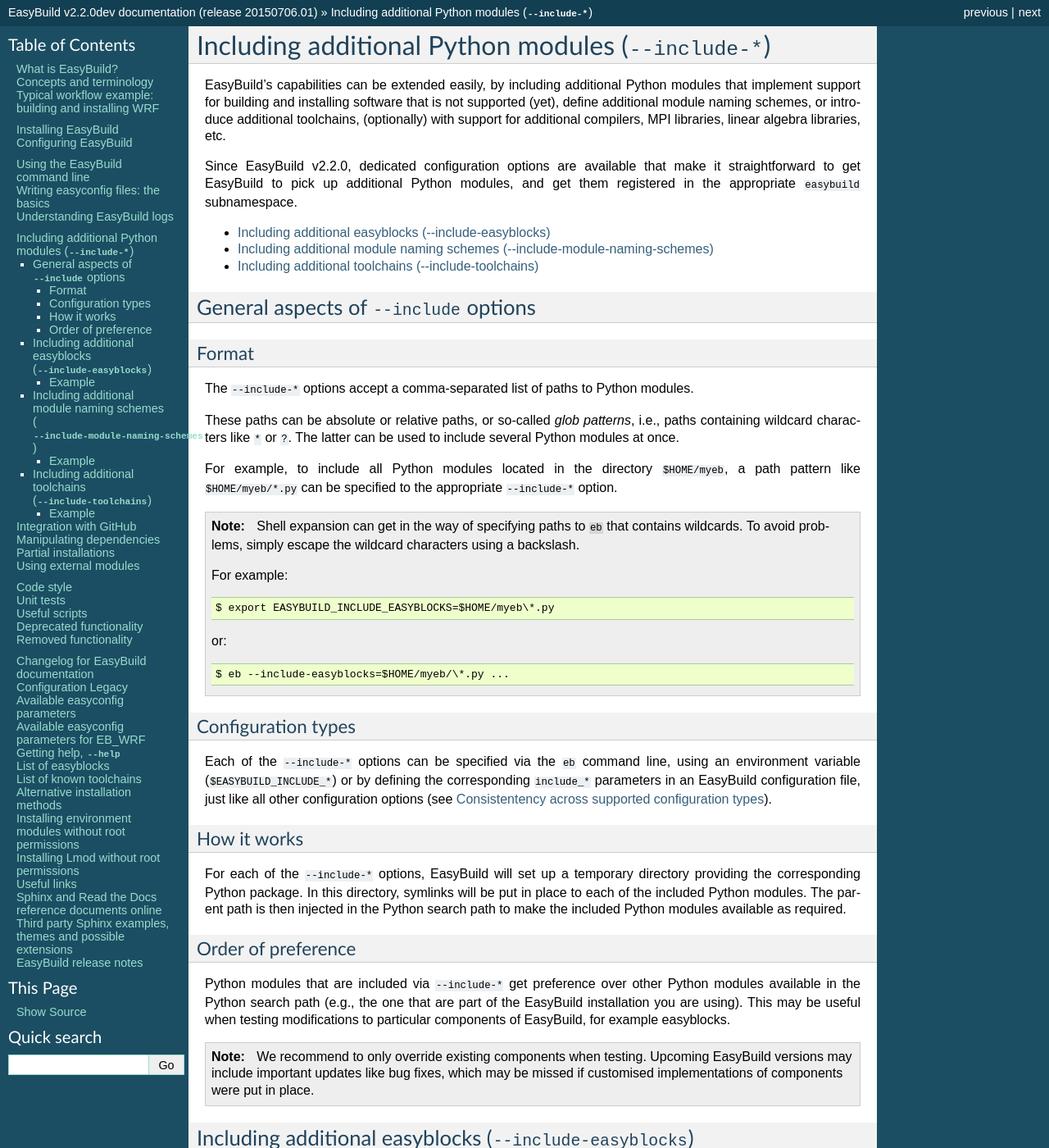
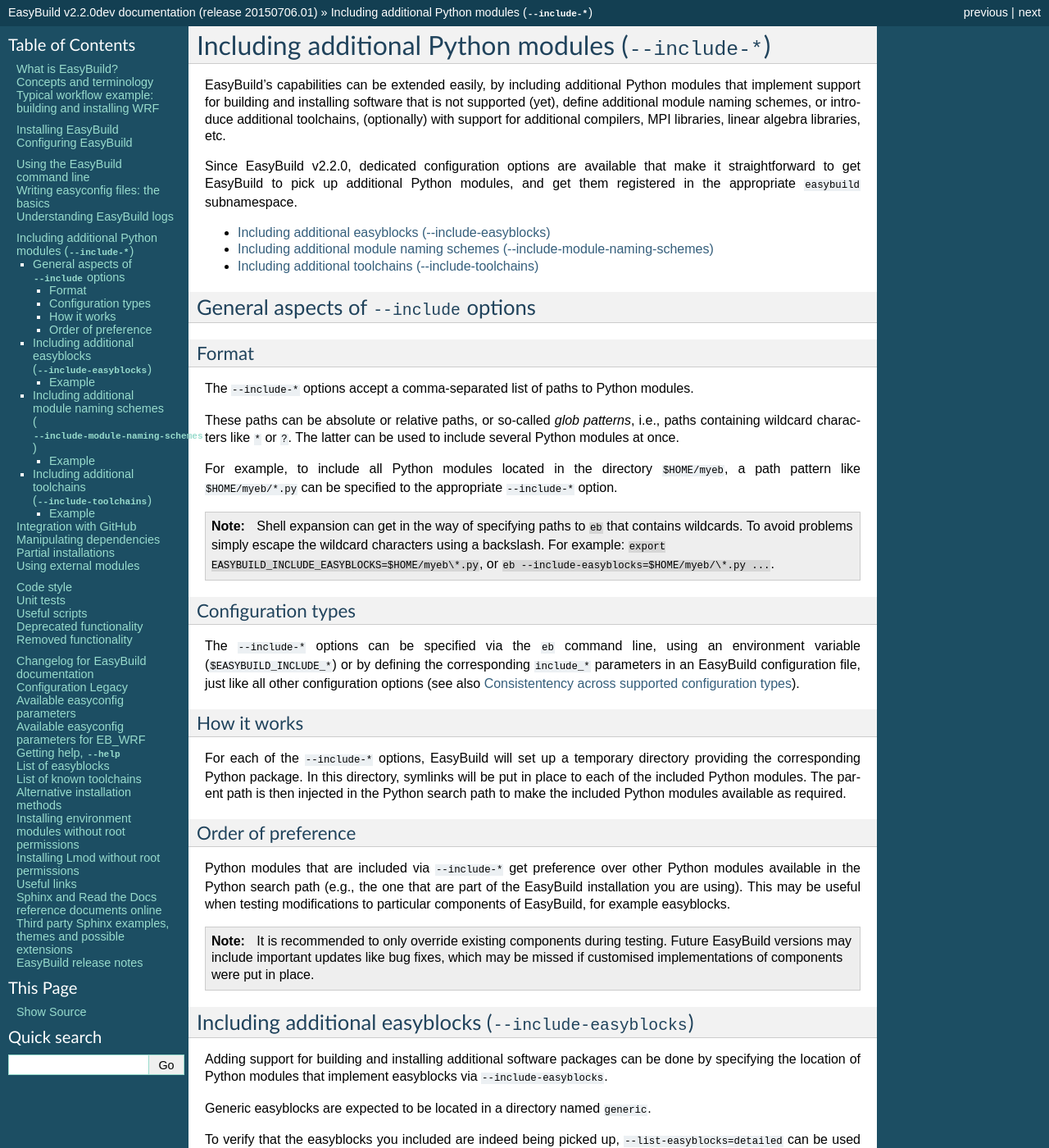
Before and after one commit to easybuilders/easybuild, a Sphinx documentation site: the page built from docs/Including_additional_Python_modules.rst, in a window 1280 px wide and 1400 px high. Shown: the whole window at 82% size. Built offline with Sphinx 7.4.7, drawn with Linux system fonts in a browser that asks for light colours; some of the changed text lies outside the part shown.

Commit message:
minor style fixes

```diff
--- a/docs/Including_additional_Python_modules.rst
+++ b/docs/Including_additional_Python_modules.rst
@@ -32,23 +32,17 @@
 For example, to include all Python modules located in the directory ``$HOME/myeb``, a path pattern like
 ``$HOME/myeb/*.py`` can be specified to the appropriate ``--include-*`` option.
 
-.. note:: Shell expansion can get in the way of specifying paths to ``eb`` that contains wildcards. To avoid problems,
-          simply escape the wildcard characters using a backslash.
+.. note:: Shell expansion can get in the way of specifying paths to ``eb`` that contains wildcards. To avoid problems
+          simply escape the wildcard characters using a backslash. For example:
+          ``export EASYBUILD_INCLUDE_EASYBLOCKS=$HOME/myeb\*.py``, or ``eb --include-easyblocks=$HOME/myeb/\*.py ...``.
 
-          For example::
-
-            $ export EASYBUILD_INCLUDE_EASYBLOCKS=$HOME/myeb\*.py
-
-          or::
-
-            $ eb --include-easyblocks=$HOME/myeb/\*.py ...
 
 Configuration types
 ~~~~~~~~~~~~~~~~~~~
 
-Each of the ``--include-*`` options can be specified via the ``eb`` command line, using an environment variable
+The ``--include-*`` options can be specified via the ``eb`` command line, using an environment variable
 (``$EASYBUILD_INCLUDE_*``) or by defining the corresponding ``include_*`` parameters in an EasyBuild configuration
-file, just like all other configuration options (see :ref:`configuration_consistency`).
+file, just like all other configuration options (see also :ref:`configuration_consistency`).
 
 
 How it works
@@ -66,7 +60,7 @@
 Python search path (e.g., the one that are part of the EasyBuild installation you are using). This may be useful when
 testing modifications to particular components of EasyBuild, for example easyblocks.
 
-.. note:: We recommend to only override existing components when testing. Upcoming EasyBuild versions may include
+.. note:: It is recommended to only override existing components during testing. Future EasyBuild versions may include
           important updates like bug fixes, which may be missed if customised implementations of components were
           put in place.
 
@@ -152,7 +146,7 @@
 
 .. code::
 
-    $ export EASYBUILD_INCLUDE_TOOLCHAINS='$HOME/myebtcs/*.py,$HOME/myebtcs/compiler/*.py,$HOME/myebtcs/mpi/*.py'
+    $ export EASYBUILD_INCLUDE_TOOLCHAINS=$HOME/myebtcs/\*.py,$HOME/myebtcs/compiler/\*.py,$HOME/myebtcs/mpi/\*.py
     $ eb --list-toolchains
     List of known toolchains (toolchainname: module[,module...]):
         ...
```
